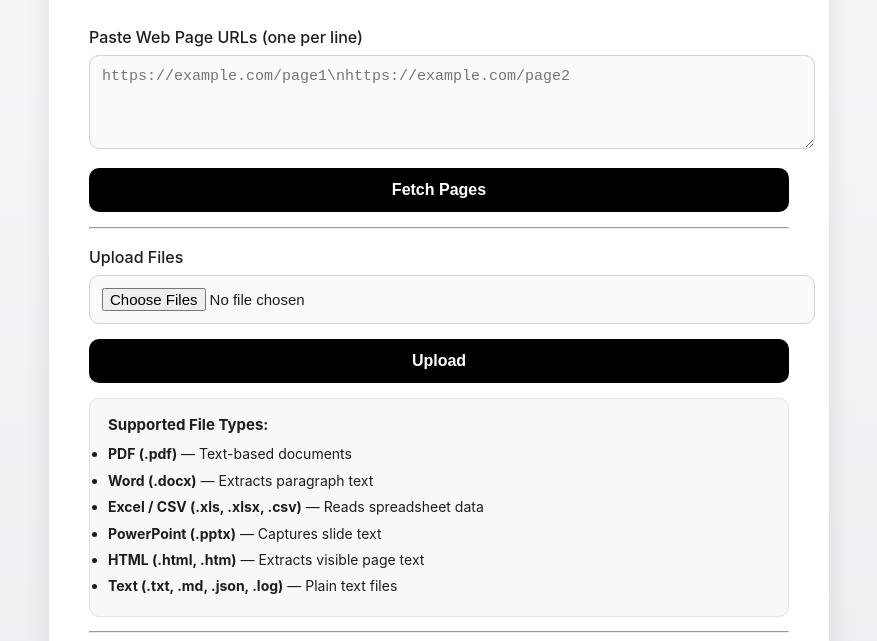
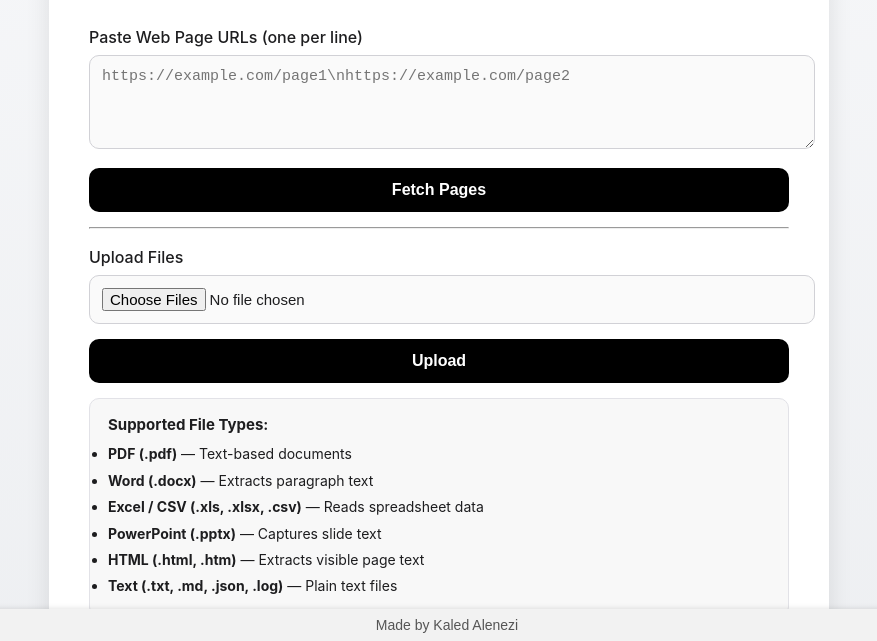
Before and after one commit to Kaled1122/my-dual-agent, a plain HTML site: page index.html in a window 1280 px wide. Shown: the part 159-800 px from the top of the page, without its empty margins (201-1078 px from the left). Drawn offline with Linux system fonts and the light colour scheme.

Commit message:
Update index.html

```diff
--- a/index.html
+++ b/index.html
@@ -209,5 +209,8 @@
       }
     }
   </script>
+  <footer style="position:fixed; bottom:0; left:0; width:100%; text-align:center; background:#f2f2f2; padding:8px; font-family:Arial, sans-serif; font-size:14px; color:#555; box-shadow:0 -1px 5px rgba(0,0,0,0.1);">
+  Made by Kaled Alenezi
+</footer>
 </body>
 </html>
```
